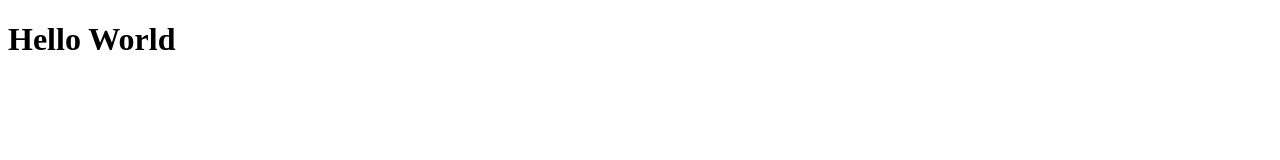
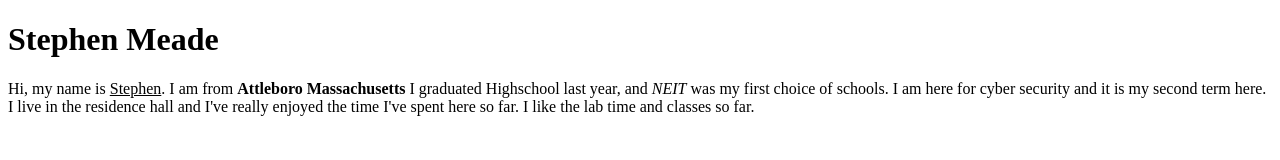
Before and after one commit to Stephen1411/SE111_22, a plain HTML site: page w1/index.html in a window 1280 px wide. Drawn offline with Linux system fonts and the light colour scheme.

Commit message:
my first website

```diff
--- a/w1/index.html
+++ b/w1/index.html
@@ -1,12 +1,23 @@
 <!DOCTYPE html>
 <html lang="en">
 <head>
+    <meta name="description" content="Week 1">
+    <meta name="author" content="Stephen Meade">
     <meta charset="UTF-8">
     <meta http-equiv="X-UA-Compatible" content="IE=edge">
     <meta name="viewport" content="width=device-width, initial-scale=1.0">
-    <title>Document</title>
+    <title>SE111|W1</title>
 </head>
 <body>
-    <h1>Hello World</h1>
+<div>
+<h1>Stephen Meade</h1>
+<p>Hi, my name is <u>Stephen</u>. I am from <b>Attleboro Massachusetts</b>
+I graduated Highschool last year, and <i>NEIT</i> was my first choice of
+schools. I am here for cyber security and it is my second term here.
+I live in the residence hall and I've really enjoyed the time I've spent
+here so far. I like the lab time and classes so far.<p>
+
+
+</div>
 </body>
 </html>
```
